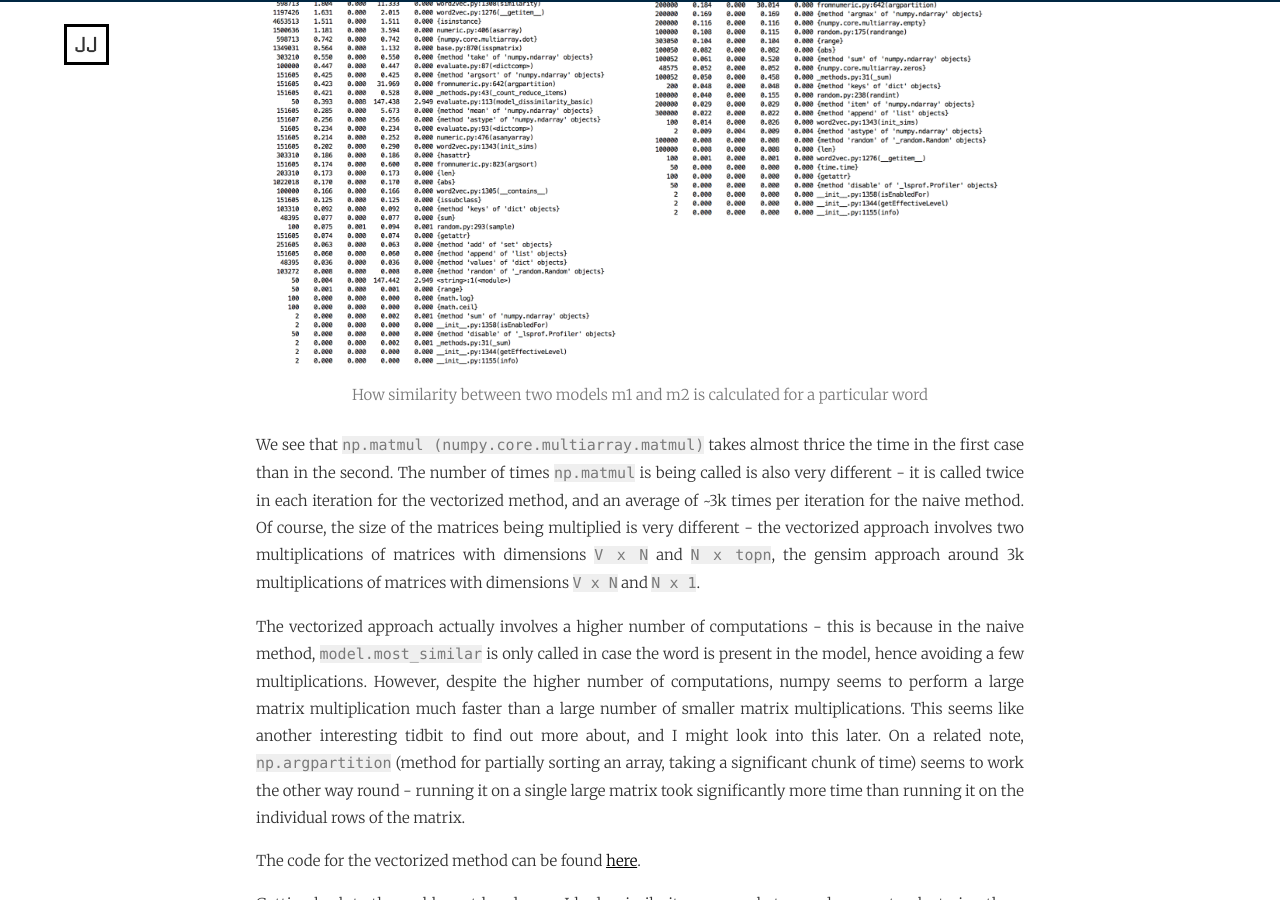
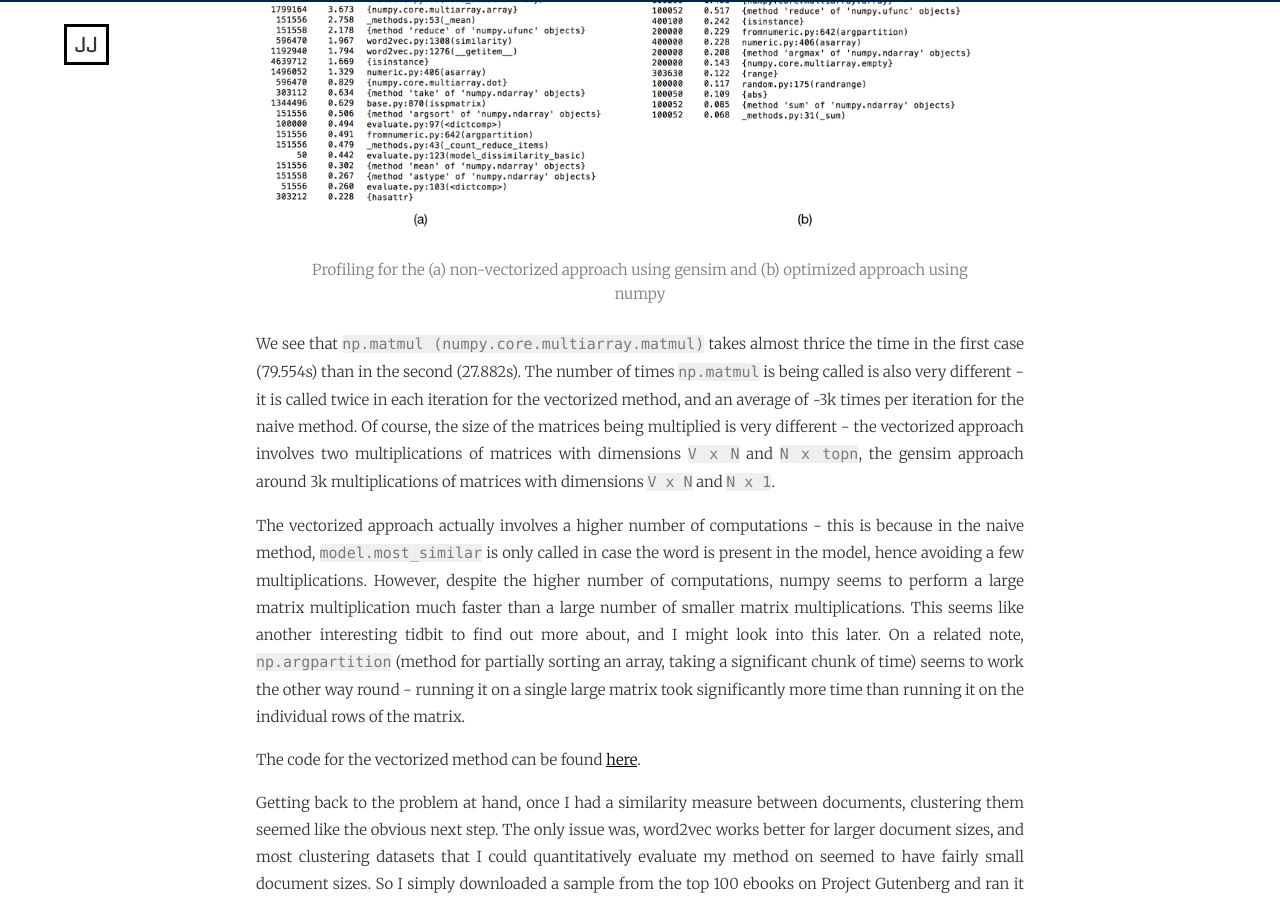
Before and after one commit to jayantj/jayantj.github.io, a Jekyll site: the page built from _posts/2016-02-23-project-gutenberg-word2vec.md, in a window 1280 px wide and 900 px high, scrolled down 3862 px. Built offline with Jekyll 4.4.1, drawn with Linux system fonts in a browser that asks for light colours; nearby versions of some CDN libraries; some web fonts are replaced; Markdown is read by kramdown in place of the engine named in the settings; comment, search, counter and statistics services are not loaded.

Commit message:
updates benchmark image, word2vec post

```diff
--- a/_posts/2016-02-23-project-gutenberg-word2vec.md
+++ b/_posts/2016-02-23-project-gutenberg-word2vec.md
@@ -98,11 +98,11 @@ These calculations are performed once for calculating `topn` similar words for e
 `np.matmul` works in such a manner, that a single, large matrix multiplication (for calculating similarity scores for all `S x V` word pairs) takes significantly less time than calculating similarity scores for each word in `S` individually. Hence, I implemented a vectorized version of the algorithm described above, where I calculate similarity scores for the sampled words with respect to the model vocabulary in a single matrix multiplication. I ran a simple profiling of both methods over 50 iterations, computing similarity between two models (vocabulary sizes 15073 and 17011) for `topn = 2000` , and the total times are shown below:
 
 <figure>
-    <img src="/images/posts/w2vec/benchmarks.png" style="transition: -webkit-transform 0.25s ease; -webkit-transform: scale(1.1)">
-    <figcaption>How similarity between two models m1 and m2 is calculated for a particular word</figcaption>
+  <img src="/images/posts/w2vec/benchmarks.png" data-zoom-image="/images/posts/w2vec/benchmarks.png" style="transition: -webkit-transform 0.25s ease; -webkit-transform: scale(1.1);">
+  <figcaption>Profiling for the (a) non-vectorized approach using gensim and (b) optimized approach using numpy</figcaption>
 </figure>
 
-We see that `np.matmul (numpy.core.multiarray.matmul)` takes almost thrice the time in the first case than in the second. The number of times `np.matmul` is being called is also very different - it is called twice in each iteration for the vectorized method, and an average of ~3k times per iteration for the naive method.
+We see that `np.matmul (numpy.core.multiarray.matmul)` takes almost thrice the time in the first case (79.554s) than in the second (27.882s). The number of times `np.matmul` is being called is also very different - it is called twice in each iteration for the vectorized method, and an average of ~3k times per iteration for the naive method.
 Of course, the size of the matrices being multiplied is very different - the vectorized approach involves two multiplications of matrices with dimensions `V x N` and `N x topn`, the gensim approach around 3k multiplications of matrices with dimensions `V x N` and `N x 1`.
 
 The vectorized approach actually involves a higher number of computations - this is because in the naive method, `model.most_similar` is only called in case the word is present in the model, hence avoiding a few multiplications. However, despite the higher number of computations, numpy seems to perform a large matrix multiplication much faster than a large number of smaller matrix multiplications. This seems like another interesting tidbit to find out more about, and I might look into this later. On a related note, `np.argpartition` (method for partially sorting an array, taking a significant chunk of time) seems to work the other way round - running it on a single large matrix took significantly more time than running it on the individual rows of the matrix.
```
Also changed, not shown: images/posts/w2vec/benchmarks.png.
